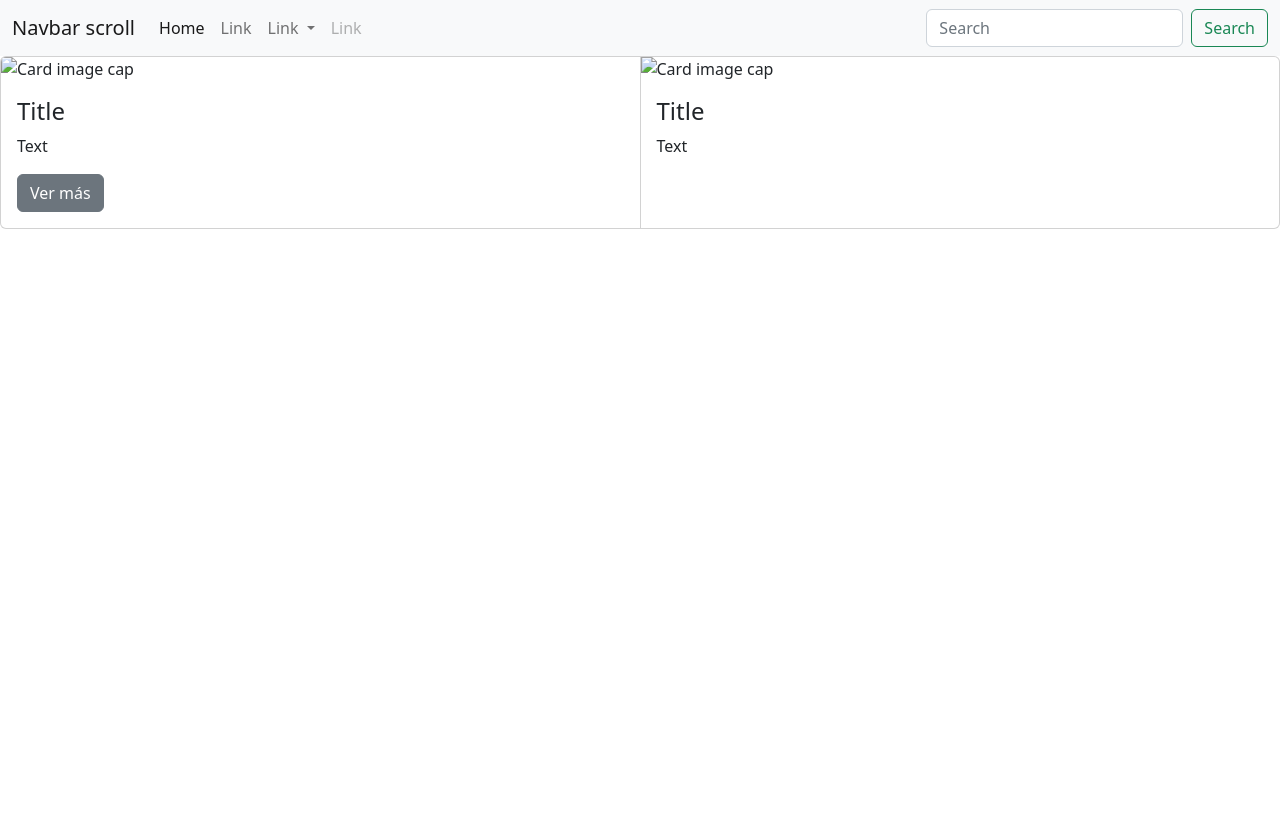
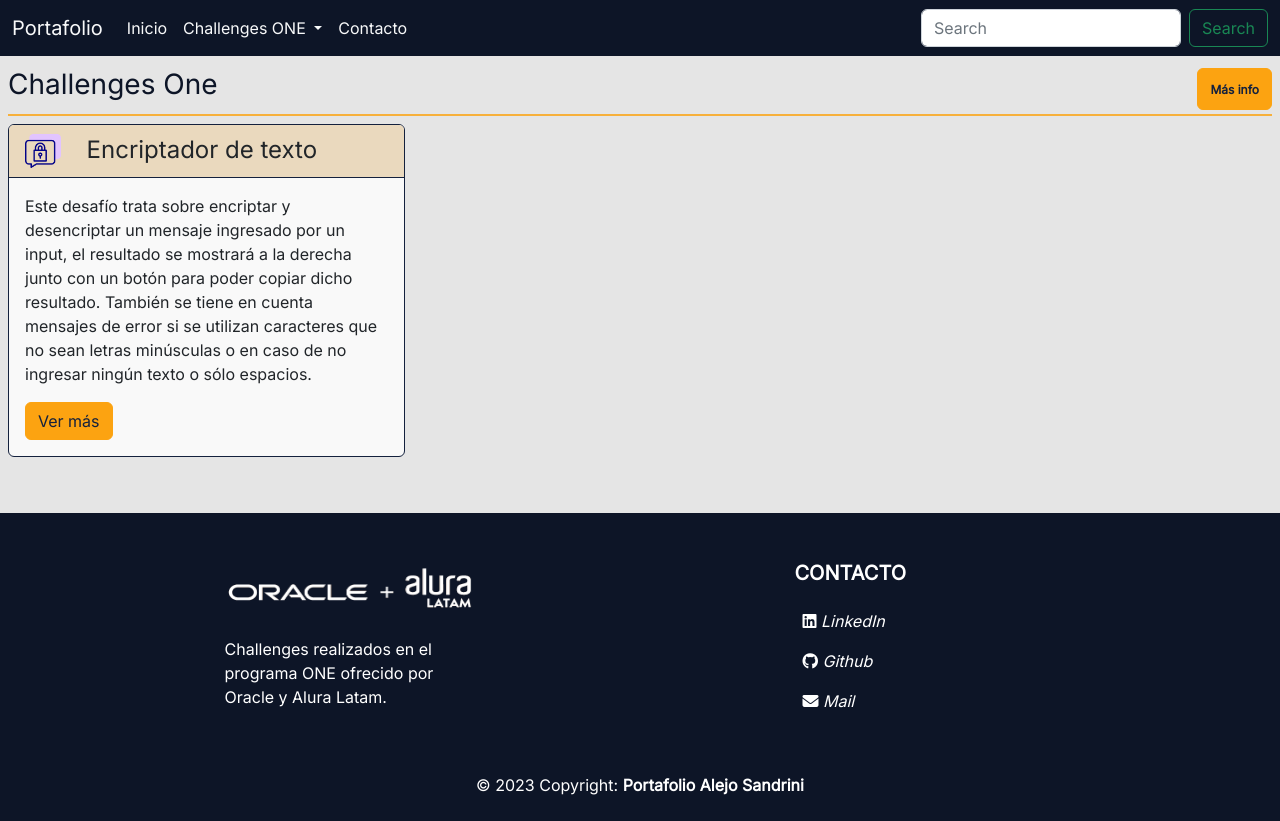
Before and after one commit to alejosandrini/Challenge-ONE, a plain HTML site: page index.html in a window 1280 px wide. Before the commit the page ends 800 px from the top, so only its background shows below. Drawn offline with nearby package versions, Linux system fonts and the light colour scheme.

Commit message:
Portafolio v1

```diff
--- a/index.html
+++ b/index.html
@@ -6,32 +6,34 @@
   <!-- Required meta tags -->
   <meta charset="utf-8">
   <meta name="viewport" content="width=device-width, initial-scale=1, shrink-to-fit=no">
-
   <!-- Bootstrap CSS v5.2.1 -->
   <link href="https://cdn.jsdelivr.net/npm/bootstrap@5.2.1/dist/css/bootstrap.min.css" rel="stylesheet"
-    integrity="sha384-iYQeCzEYFbKjA/T2uDLTpkwGzCiq6soy8tYaI1GyVh/UjpbCx/TYkiZhlZB6+fzT" crossorigin="anonymous">
-
+  integrity="sha384-iYQeCzEYFbKjA/T2uDLTpkwGzCiq6soy8tYaI1GyVh/UjpbCx/TYkiZhlZB6+fzT" crossorigin="anonymous">
+  <!-- FontAwesome CSS v6.2.1-->
+  <link rel="preconnect" href="https://fonts.googleapis.com">
+  <link rel="preconnect" href="https://fonts.gstatic.com" crossorigin>
+  <link href="https://fonts.googleapis.com/css2?family=Inter&display=swap" rel="stylesheet">
+  <link rel="stylesheet" href="https://cdnjs.cloudflare.com/ajax/libs/font-awesome/6.2.1/css/brands.min.css" integrity="sha512-G/T7HQJXSeNV7mKMXeJKlYNJ0jrs8RsWzYG7rVACye+qrcUhEAYKYzaa+VFy6eFzM2+/JT1Q+eqBbZFSHmJQew==" crossorigin="anonymous" referrerpolicy="no-referrer" />
+  <!-- CSS -->
+  <link rel="stylesheet" href="./static/css/style.css">
 </head>
 
 <body>
-  <header>
-    <nav class="navbar navbar-expand-sm bg-light">
+  <header class="sticky-top">
+    <nav class="navbar navbar-expand-sm ">
         <div class="container-fluid">
-          <a class="navbar-brand" href="#">Navbar scroll</a>
+          <a class="navbar-brand text-light" href="#">Portafolio</a>
           <button class="navbar-toggler" type="button" data-bs-toggle="collapse" data-bs-target="#navbarScroll" aria-controls="navbarScroll" aria-expanded="false" aria-label="Toggle navigation">
             <span class="navbar-toggler-icon"></span>
           </button>
           <div class="collapse navbar-collapse" id="navbarScroll">
             <ul class="navbar-nav me-auto my-2 my-lg-0 navbar-nav-scroll" style="--bs-scroll-height: 100px;">
               <li class="nav-item">
-                <a class="nav-link active" aria-current="page" href="#">Home</a>
-              </li>
-              <li class="nav-item">
-                <a class="nav-link" href="#">Link</a>
+                <a class="nav-link active text-light" aria-current="page" href="#">Inicio</a>
               </li>
               <li class="nav-item dropdown">
-                <a class="nav-link dropdown-toggle" href="#" role="button" data-bs-toggle="dropdown" aria-expanded="false">
-                  Link
+                <a class="nav-link dropdown-toggle text-light" href="#" role="button" data-bs-toggle="dropdown" aria-expanded="false">
+                  Challenges ONE
                 </a>
                 <ul class="dropdown-menu">
                   <li><a class="dropdown-item" href="#">Action</a></li>
@@ -41,7 +43,7 @@
                 </ul>
               </li>
               <li class="nav-item">
-                <a class="nav-link disabled">Link</a>
+                <a class="nav-link text-light" href="#">Contacto</a>
               </li>
             </ul>
             <form class="d-flex" role="search">
@@ -53,27 +55,78 @@
       </nav>
   </header>
   <main>
-    <div class="card-group">
-        <div class="card">
-            <img class="card-img-top" src="holder.js/100x180/" alt="Card image cap">
-            <div class="card-body">
-                <h4 class="card-title">Title</h4>
+    <div class="container-fluid p-2">
+      <div class="content">
+        <div class="header d-flex border-bottom border-2 border-gold mb-2 py-1">
+          <h3>Challenges One</h3>
+          <button class="btn btn-primary ms-auto" >
+                  <span class="badge bg-primary p-0">Más info</span>
+          </button>
+        </div>
+        <div class="row w-100">
+          <div class="col-md-4">
+            <div class="card h-100">
+              <div class="card-header d-flex align-items-center">
+                <img class="card-icon" src="./static/images/encriptador-texto.png" alt="Encriptador de texto">
+                <h4 class="card-title m-0">Encriptador de texto</h4>
+              </div>
+              <div class="card-body">
+                    <p class="card-text">Este desafío trata sobre encriptar y desencriptar un mensaje ingresado por un input, el resultado se mostrará a la derecha junto con un botón para poder copiar dicho resultado. También se tiene en cuenta mensajes de error si se utilizan caracteres que no sean letras minúsculas o en caso de no ingresar ningún texto o sólo espacios.</p>
+                    <a name="" id="" class="btn btn-primary" href="encriptador-texto/encriptador.html" role="button">Ver más</a>
+                </div>
+            </div>
+          </div>
+          <!--
+          <div class="col-md-4" >
+            <div class="card h-100">
+              <div class="card-header d-flex align-items-center">
+                <img class="card-icon" src="" alt="">
+                <h4 class="card-title m-0"></h4>
+              </div>
+              <div class="card-body">
                 <p class="card-text">Text</p>
-                <a name="" id="" class="btn btn-secondary" href="encriptador-texto/encriptador.html" role="button">Ver más</a>
+              </div>
             </div>
+          </div> -->
         </div>
-        <div class="card">
-            <img class="card-img-top" src="holder.js/100x180/" alt="Card image cap">
-            <div class="card-body">
-                <h4 class="card-title">Title</h4>
-                <p class="card-text">Text</p>
-            </div>
-        </div>
+      </div>
     </div>
-
   </main>
   <footer>
-    <!-- place footer here -->
+    <section>
+      <div class="container text-center text-md-start mt-5">
+        <div class="row mt-3">
+          <div class="col-md-3 col-lg-4 col-xl-3 mx-auto mb-4 ">
+            <img src="./static/images/logoOracleAluraBlanco.png" alt="" width="250" height="50"
+            class="d-inline-block align-text-top mb-4 my-5">
+            <p class="text-white">Challenges realizados en el programa ONE ofrecido por Oracle y Alura Latam.</p>
+          </div>
+
+          <div class="col-md-4 col-lg-3 col-xl-3 mx-auto mb-md-0 mb-4 mt-5">
+          <!-- Links -->
+            <h6 class="text-uppercase fw-bold mb-4 text-white fs-5">Contacto</h6>
+            <div class="d-md-block d-flex justify-content-center">
+              <p class="contacto px-2">
+                <i class="fa-brands fa-linkedin text-white"></i>
+                <a class="text-white link-contacto" href="https://www.linkedin.com/in/alejo-sandrini">LinkedIn</a>
+              </p>
+              <p class="contacto px-2">
+                <i class="fa-brands fa-github text-white"></i>
+                <a class="text-white link-contacto" href="https://github.com/alejosandrini" >Github</a>
+              </p>
+              <p class="contacto px-2">
+                <i class="fa-solid fa-envelope text-white"></i>
+                <a class="text-white link-contacto" href="mailto:alejo.sandrini@gmail.com">Mail</a>
+              </p>
+            </div>
+          </div>
+        </div>
+      </div>
+    </section>
+    <div class="text-center p-4 text-white">
+      © 2023 Copyright:
+      <a class="text-reset fw-bold text-white" href="https://alejosandrini.github.io/Challenge-ONE/">Portafolio Alejo Sandrini</a>
+    </div>
   </footer>
   <!-- Bootstrap JavaScript Libraries -->
   <script src="https://cdn.jsdelivr.net/npm/@popperjs/core@2.11.6/dist/umd/popper.min.js"
@@ -83,6 +136,8 @@
   <script src="https://cdn.jsdelivr.net/npm/bootstrap@5.2.1/dist/js/bootstrap.min.js"
     integrity="sha384-7VPbUDkoPSGFnVtYi0QogXtr74QeVeeIs99Qfg5YCF+TidwNdjvaKZX19NZ/e6oz" crossorigin="anonymous">
   </script>
+
+<script src="https://kit.fontawesome.com/c3f23dfcf2.js" crossorigin="anonymous"></script>
 </body>
 
 </html>
--- /dev/null
+++ b/static/css/style.css
@@ -0,0 +1,94 @@
+:root{
+    /* CSS HEX */
+    --black: #0d1527;
+    --oxford-blue: #14213dff;
+    --orange-web: #fca311;
+    --orange-web-hover: #f7b446;
+    --orange-web-hover-line:#faac2c;
+    --champagne:#ead9be;
+    --platinum: #e5e5e5ff;
+    --white: #f9f9f9;
+
+}
+
+body{
+    --bs-body-bg:var(--platinum);
+    font-family: 'Inter', sans-serif;
+}
+
+nav{
+    background-color: var(--black) !important;
+}
+
+
+.border-gold{
+    --bs-border-color: rgba(252, 163, 17, 0.8);
+    --bs-border-width: 2px;
+}
+
+.bg-primary{
+    --bs-badge-color: var(--oxford-blue);
+    background-color: (var(--orange-web),var(--orange-web-hover)) !important;
+}
+
+.btn-primary{
+    --bs-btn-color: var(--oxford-blue);
+    --bs-btn-bg: var(--orange-web);
+    --bs-btn-border-color: var(--orange-web);
+    --bs-btn-hover-color: var(--oxford-blue);
+    --bs-btn-hover-bg: var(--orange-web-hover);
+    --bs-btn-hover-border-color: var(--orange-web-hover-line);
+    --bs-btn-focus-shadow-rgb: 49,132,253;
+    --bs-btn-active-color: var(--oxford-blue);
+    --bs-btn-active-bg: var(--orange-web-hover-line);
+    --bs-btn-active-border-color: #0a53be;
+    --bs-btn-active-shadow: inset 0 3px 5px rgba(0, 0, 0, 0.125);
+    --bs-btn-disabled-color: var(--oxford-blue);
+    --bs-btn-disabled-bg: var(--orange-web);
+    --bs-btn-disabled-border-color: var(--orange-web);
+}
+
+.header{
+    background-color: var(--platinum);
+    color: var(--black);
+}
+
+.card-icon{
+    height: 36px;
+    width: 36px;
+    margin-right: 2vw;
+}
+
+.card{
+    --bs-card-bg:var(--white);
+    --bs-card-border-color:var(--oxford-blue);
+}
+
+.card-header{
+    background-color:var(--champagne);
+}
+
+a.link-contacto{
+    font-style: italic;
+}
+
+a:link, a:visited, a:active {
+    text-decoration:none;
+    outline: none;
+}
+
+a:hover{
+    text-decoration: underline var(--orange-web);
+}
+
+.contacto{
+    width: fit-content;
+}
+
+.contacto:hover i{
+    color: var(--orange-web) !important;
+}
+
+footer{
+    background-color: var(--black);
+}
```
Also changed, not shown: static/images/encriptador-texto.png (added), static/images/logoOracleAlura.png (added), static/images/logoOracleAluraBlanco.png (added).
